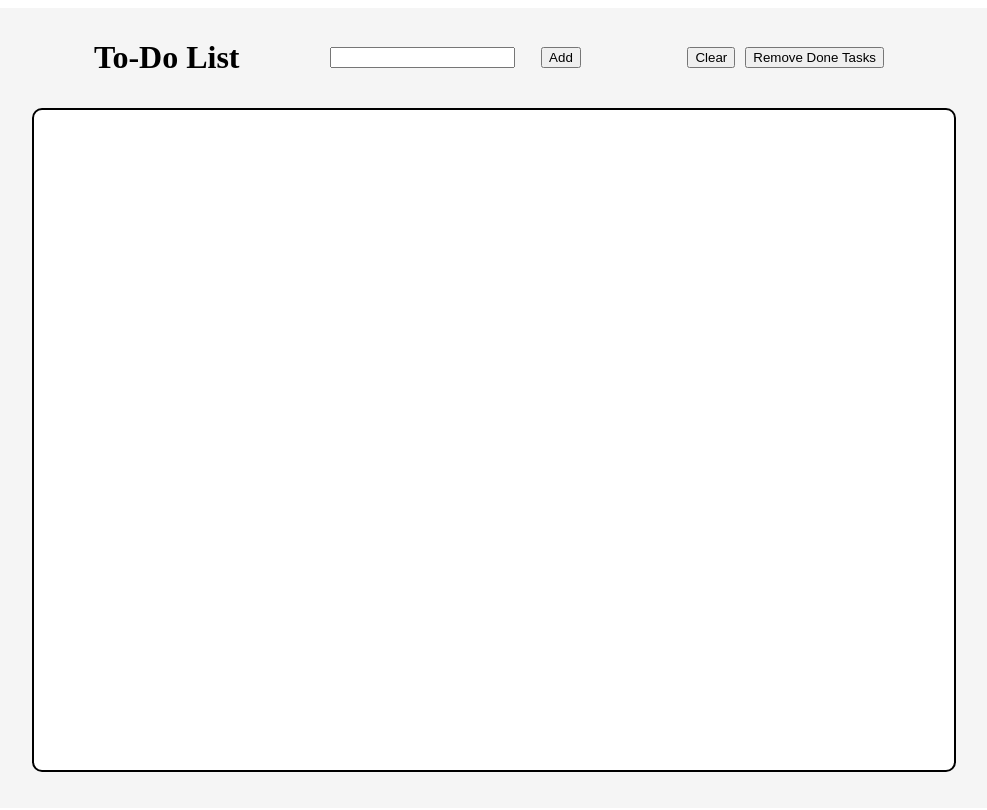
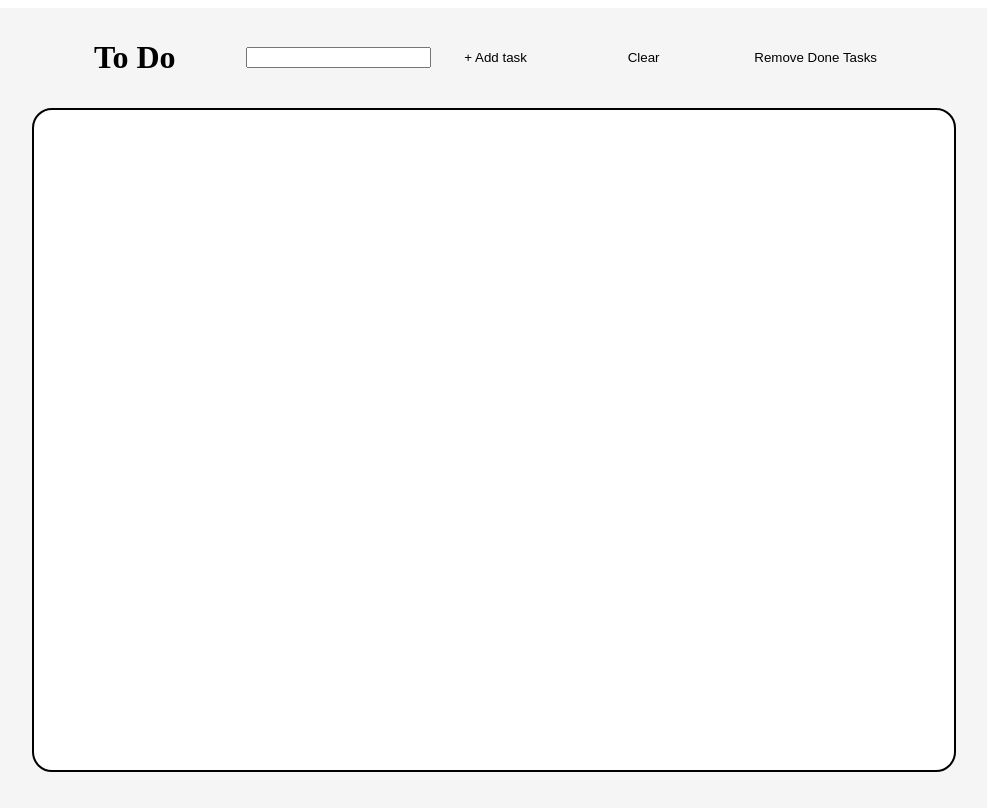
Before and after one commit to UP419/to-do, a React (Vite) app: page / in a window 1280 px wide. Shown: the top 810 px of the page, without its empty margins (154-1141 px from the left). Built offline with nearby package versions, Linux system fonts and the light colour scheme.

Commit message:
small changes

```diff
--- a/src/App.tsx
+++ b/src/App.tsx
@@ -61,11 +61,11 @@ function App() {
     return (
         <div className="container">
             <div className="header">
-                <h1>To-Do List</h1>
+                <h1>To Do</h1>
                 <input value={inputText} onChange={handleInputChange} onKeyDown={handleKeyDown}/>
-                <button onClick={handleClick} className="btn2">Add</button>
+                <button onClick={handleClick} className="btn2">+ Add task</button>
                 <button onClick={handleClear} className="btn">Clear</button>
-                <button onClick={handleDoneItems}>Remove Done Tasks</button>
+                <button onClick={handleDoneItems} className="btn">Remove Done Tasks</button>
             </div>
             <div className="box">
                 {toDoArray.map((item) => (
--- a/src/index.css
+++ b/src/index.css
@@ -25,10 +25,28 @@
 
 .btn{
   margin-left: auto;
+  background-color: transparent;
+  border: 1px solid transparent; /* Hide default border */
+  border-radius: 10px;
+  color: #000; /* Text color */
+  transition: background-color 0.3s ease; /* Smooth transition on hover */
+}
+
+.btn:hover{
+  background-color: rgba(0, 0, 0, 0.1); /* Slightly darker color on hover */
 }
 
 .btn2{
   margin: 16px;
+  background-color: transparent;
+  border: 1px solid transparent; /* Hide default border */
+  border-radius: 10px;
+  color: #000; /* Text color */
+  transition: background-color 0.3s ease; /* Smooth transition on hover */
+}
+
+.btn2:hover {
+  background-color: rgba(0, 0, 0, 0.1); /* Slightly darker color on hover */
 }
 
 
@@ -37,7 +55,7 @@
   margin: 0 auto;
   max-width: 900px;
   border: 2px solid black; /* Border style */
-  border-radius: 10px;
+  border-radius: 20px;
   padding: 10px; /* Optional padding inside the box */
   overflow: auto;
   background-color: white;
@@ -53,6 +71,14 @@
 .delete-button{
   margin-left: 10px;
   margin-right: 20px;
+  border: 1px solid transparent; /* Hide default border */
+  border-radius: 10px;
+  width: 25px;
+  height: 25px;
+}
+
+.delete-button:hover{
+  background-color: rgba(0, 0, 0, 0.1); /* Slightly darker color on hover */
 }
 
 .list-item{
```
